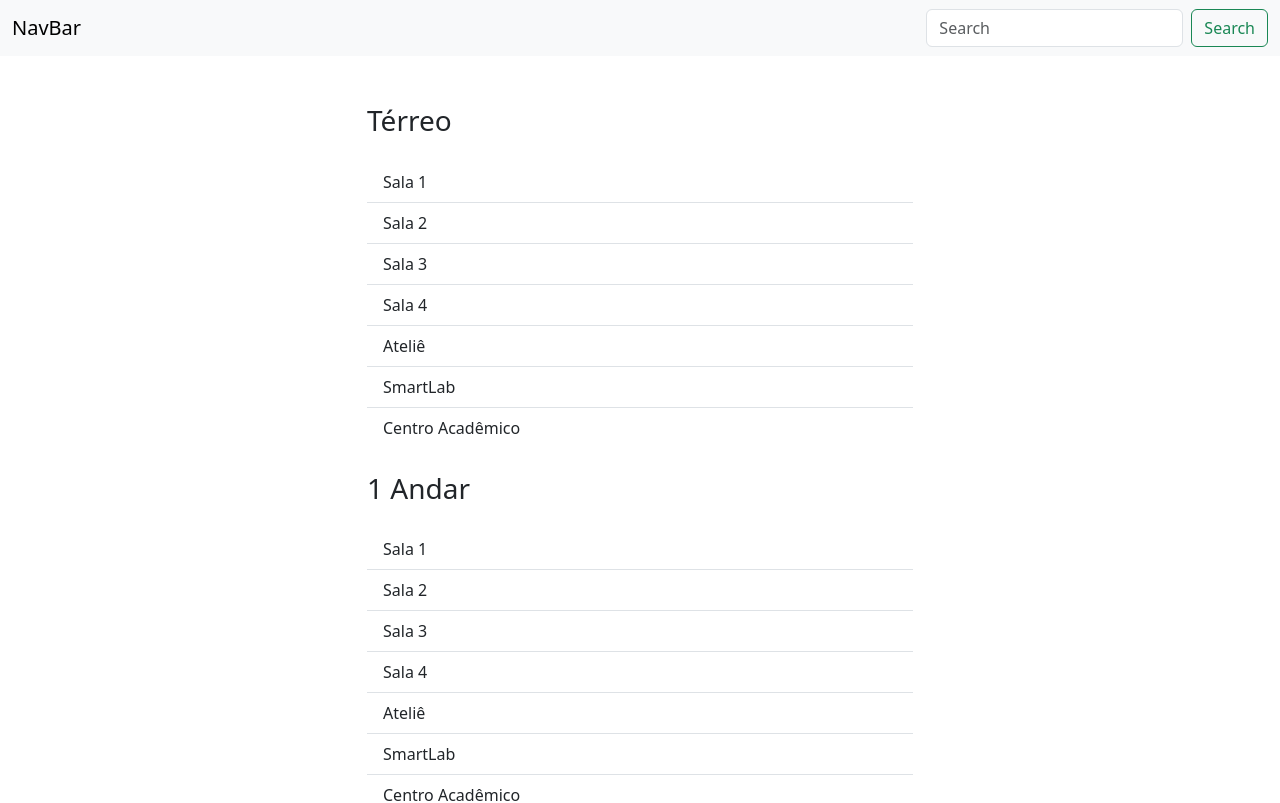
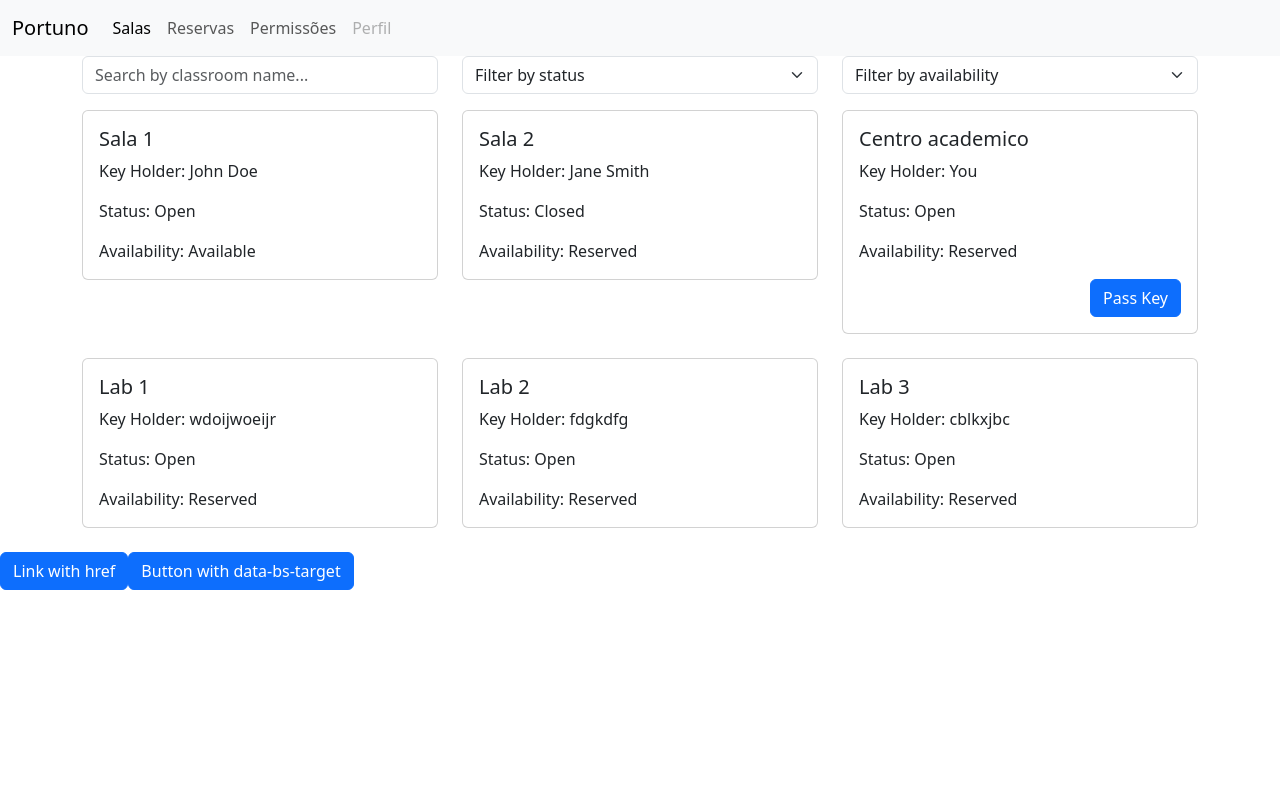
Before and after one commit to tiagoRaulino/Sistema-Posse-de-Chaves, a React (Vite) app: page /home in a window 1280 px wide. Shown: the top 803 px of the page. Built offline with nearby package versions, Linux system fonts and the light colour scheme.

Commit message:
navegação, lista de chaves, busca e filtro

```diff
--- a/src/components/List.jsx
+++ b/src/components/List.jsx
@@ -1,46 +1,125 @@
-import Modal from "./Modal"
+import React, { useState } from 'react';
+
+const classroomsData = [
+    {
+        id: 1,
+        name: 'Sala 1',
+        keyHolder: 'John Doe',
+        status: 'Open',
+        availability: 'Available'
+    },
+    {
+        id: 2,
+        name: 'Sala 2',
+        keyHolder: 'Jane Smith',
+        status: 'Closed',
+        availability: 'Reserved'
+    },
+    {
+        id: 3,
+        name: 'Centro academico',
+        keyHolder: 'You',
+        status: 'Open',
+        availability: 'Reserved'
+    },
+    {
+        id: 4,
+        name: 'Lab 1',
+        keyHolder: 'wdoijwoeijr',
+        status: 'Open',
+        availability: 'Reserved'
+    },
+    {
+        id: 5,
+        name: 'Lab 2',
+        keyHolder: 'fdgkdfg',
+        status: 'Open',
+        availability: 'Reserved'
+    },
+    {
+        id: 6,
+        name: 'Lab 3',
+        keyHolder: 'cblkxjbc',
+        status: 'Open',
+        availability: 'Reserved'
+    },
+];
 
 function List() {
-    const items = [
-        "Sala 1",
-        "Sala 2",
-        "Sala 3",
-        "Sala 4",
-        "Ateliê",
-        "SmartLab",
-        "Centro Acadêmico",
-    ]
+    const [searchText, setSearchText] = useState('');
+    const [filters, setFilters] = useState({ status: '', availability: '' });
+
+    const handleSearchChange = (e) => setSearchText(e.target.value.toLowerCase());
+
+    const handleFilterChange = (e) => {
+        const { name, value } = e.target;
+        setFilters((prevFilters) => ({ ...prevFilters, [name]: value }));
+    };
+
+    const filteredClassrooms = classroomsData.filter((classroom) => {
+        return (
+            classroom.name.toLowerCase().includes(searchText) &&
+            (filters.status ? classroom.status === filters.status : true) &&
+            (filters.availability ? classroom.availability === filters.availability : true)
+        );
+    });
+
     return (
-        <>
-            <div className="container mt-5">
-                <div className="row justify-content-center">
-                    <div className="col-md-6">
-                        <h3 className="text-start mb-4">Térreo</h3>
-                        {items.lengh === 0 && <p>No item found</p>}
-                        <ul className="list-group list-group-flush">
-                            {items.map((item, index) => (
-                                <li className="list-group-item list-group-item-action text-start" key={item} onClick={() => console.log("Clicked")}>{item}</li>
-                            ))}
-                        </ul>
-
-                        <h3 className="text-start my-4">1 Andar</h3>
-                        {items.lengh === 0 && <p>No item found</p>}
-                        <ul className="list-group list-group-flush">
-                            {items.map((item, index) => (
-                                <li className="list-group-item list-group-item-action text-start" key={item} onClick={() => console.log("Clicked")}>{item}</li>
-                            ))}
-                        </ul>
-                        <h3 className="text-start my-4">2 Andar</h3>
-                        {items.lengh === 0 && <p>No item found</p>}
-                        <ul className="list-group list-group-flush">
-                            {items.map((item, index) => (
-                                <li className="list-group-item list-group-item-action text-start" key={item} onClick={() => console.log("Clicked")}>{item}</li>
-                            ))}
-                        </ul>
-                    </div>
+        <div className="container">
+            <div className="row mb-3">
+                <div className="col-md-4">
+                    <input
+                        type="text"
+                        className="form-control"
+                        placeholder="Search by classroom name..."
+                        value={searchText}
+                        onChange={handleSearchChange}
+                    />
+                </div>
+                <div className="col-md-4">
+                    <select
+                        name="status"
+                        className="form-select"
+                        value={filters.status}
+                        onChange={handleFilterChange}
+                    >
+                        <option value="">Filter by status</option>
+                        <option value="Open">Open</option>
+                        <option value="Closed">Closed</option>
+                    </select>
+                </div>
+                <div className="col-md-4">
+                    <select
+                        name="availability"
+                        className="form-select"
+                        value={filters.availability}
+                        onChange={handleFilterChange}
+                    >
+                        <option value="">Filter by availability</option>
+                        <option value="Available">Available</option>
+                        <option value="Reserved">Reserved</option>
+                    </select>
                 </div>
             </div>
-        </>
-    )
+            <div className="row">
+                {filteredClassrooms.map((classroom) => (
+                    <div className="col-md-4 mb-4" key={classroom.id}>
+                        <div className="card">
+                            <div className="card-body">
+                                <h5 className="card-title">{classroom.name}</h5>
+                                <p className="card-text">Key Holder: {classroom.keyHolder}</p>
+                                <p className="card-text">Status: {classroom.status}</p>
+                                <p className="card-text">Availability: {classroom.availability}</p>
+                                {classroom.keyHolder === 'You' && (
+                                    <button className="btn btn-primary float-end">Pass Key</button>
+                                )}
+                            </div>
+                        </div>
+                    </div>
+                ))}
+            </div>
+        </div>
+    );
 }
-export default List
+
+export default List;
--- a/src/components/NavBar.jsx
+++ b/src/components/NavBar.jsx
@@ -1,13 +1,20 @@
 function NavBar() {
     return (
         <>
-            <nav className="navbar bg-body-tertiary">
-                <div className="container-fluid">
-                    <a className="navbar-brand">NavBar</a>
-                    <form className="d-flex" role="search">
-                        <input className="form-control me-2" type="search" placeholder="Search" aria-label="Search" />
-                        <button className="btn btn-outline-success" type="submit">Search</button>
-                    </form>
+            <nav class="navbar navbar-expand-lg bg-body-tertiary">
+                <div class="container-fluid">
+                    <a class="navbar-brand" href="#">Portuno</a>
+                    <button class="navbar-toggler" type="button" data-bs-toggle="collapse" data-bs-target="#navbarNavAltMarkup" aria-controls="navbarNavAltMarkup" aria-expanded="false" aria-label="Toggle navigation">
+                        <span class="navbar-toggler-icon"></span>
+                    </button>
+                    <div class="collapse navbar-collapse" id="navbarNavAltMarkup">
+                        <div class="navbar-nav">
+                            <a class="nav-link active" aria-current="page" href="#">Salas</a>
+                            <a class="nav-link" href="#">Reservas</a>
+                            <a class="nav-link" href="#">Permissões</a>
+                            <a class="nav-link disabled" aria-disabled="true">Perfil</a>
+                        </div>
+                    </div>
                 </div>
             </nav>
         </>
--- /dev/null
+++ b/src/components/Sidebar.jsx
@@ -0,0 +1,66 @@
+import React from 'react';
+import 'bootstrap/dist/css/bootstrap.min.css';
+import 'bootstrap/dist/js/bootstrap.bundle.min.js';
+
+function Sidebar() {
+    return (
+        <>
+            <a
+                className="btn btn-primary"
+                data-bs-toggle="offcanvas"
+                href="#offcanvasExample"
+                role="button"
+                aria-controls="offcanvasExample"
+            >
+                Link with href
+            </a>
+            <button
+                className="btn btn-primary"
+                type="button"
+                data-bs-toggle="offcanvas"
+                data-bs-target="#offcanvasExample"
+                aria-controls="offcanvasExample"
+            >
+                Button with data-bs-target
+            </button>
+
+            <div
+                className="offcanvas offcanvas-end"
+                tabIndex="-1"
+                id="offcanvasExample"
+                aria-labelledby="offcanvasExampleLabel"
+            >
+                <div className="offcanvas-header">
+                    <h5 className="offcanvas-title" id="offcanvasExampleLabel">Offcanvas</h5>
+                    <button
+                        type="button"
+                        className="btn-close"
+                        data-bs-dismiss="offcanvas"
+                        aria-label="Close"
+                    ></button>
+                </div>
+                <div className="offcanvas-body">
+                    <div>
+                        Some text as placeholder. In real life you can have the elements you have chosen. Like, text, images, lists, etc.
+                    </div>
+                    <div className="dropdown mt-3">
+                        <button
+                            className="btn btn-secondary dropdown-toggle"
+                            type="button"
+                            data-bs-toggle="dropdown"
+                        >
+                            Dropdown button
+                        </button>
+                        <ul className="dropdown-menu">
+                            <li><a className="dropdown-item" href="#">Action</a></li>
+                            <li><a className="dropdown-item" href="#">Another action</a></li>
+                            <li><a className="dropdown-item" href="#">Something else here</a></li>
+                        </ul>
+                    </div>
+                </div>
+            </div>
+        </>
+    );
+}
+
+export default Sidebar;
--- a/src/pages/Home.jsx
+++ b/src/pages/Home.jsx
@@ -1,9 +1,12 @@
 import List from "../components/List"
 import NavBar from "../components/NavBar"
+import Sidebar from "../components/Sidebar"
 
 export default function Home() {
     return <>
-        <NavBar />
+        <NavBar>
+        </NavBar>
         <List />
+        <Sidebar />
     </>
 }
```
